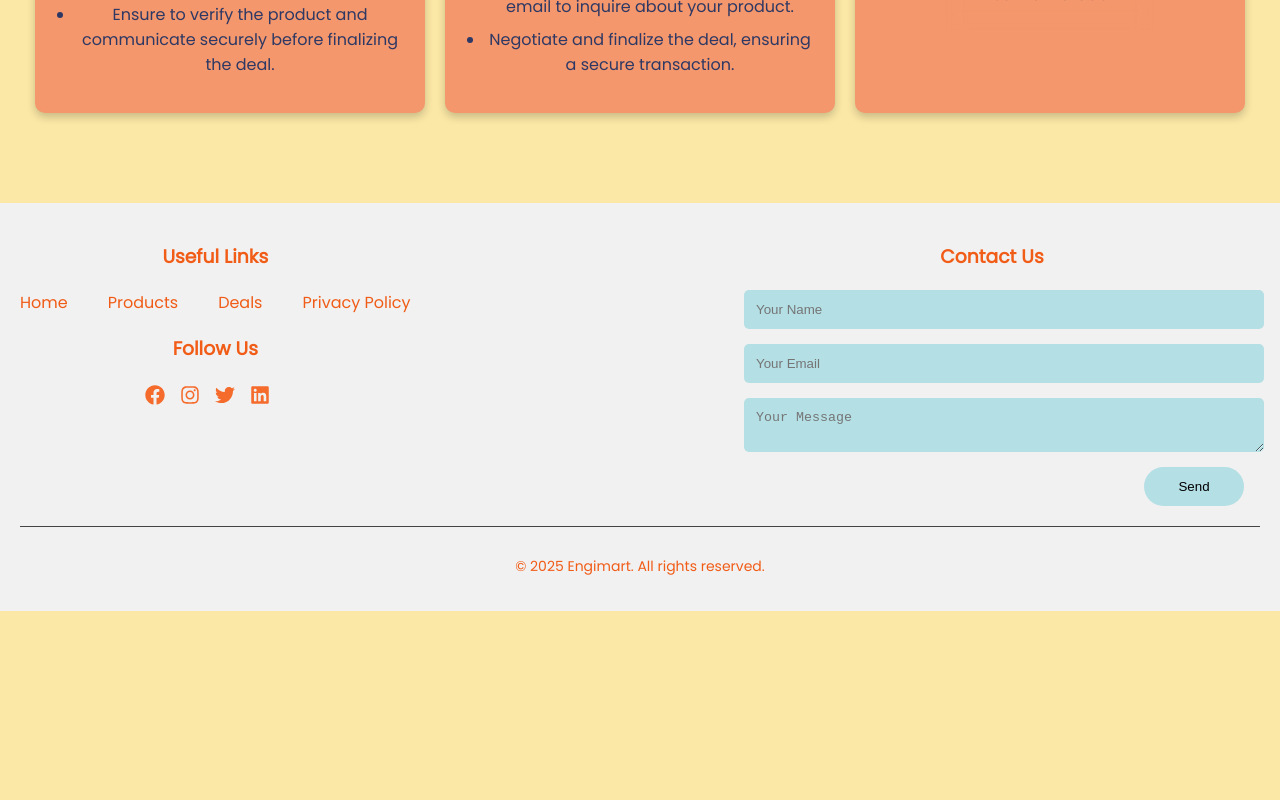
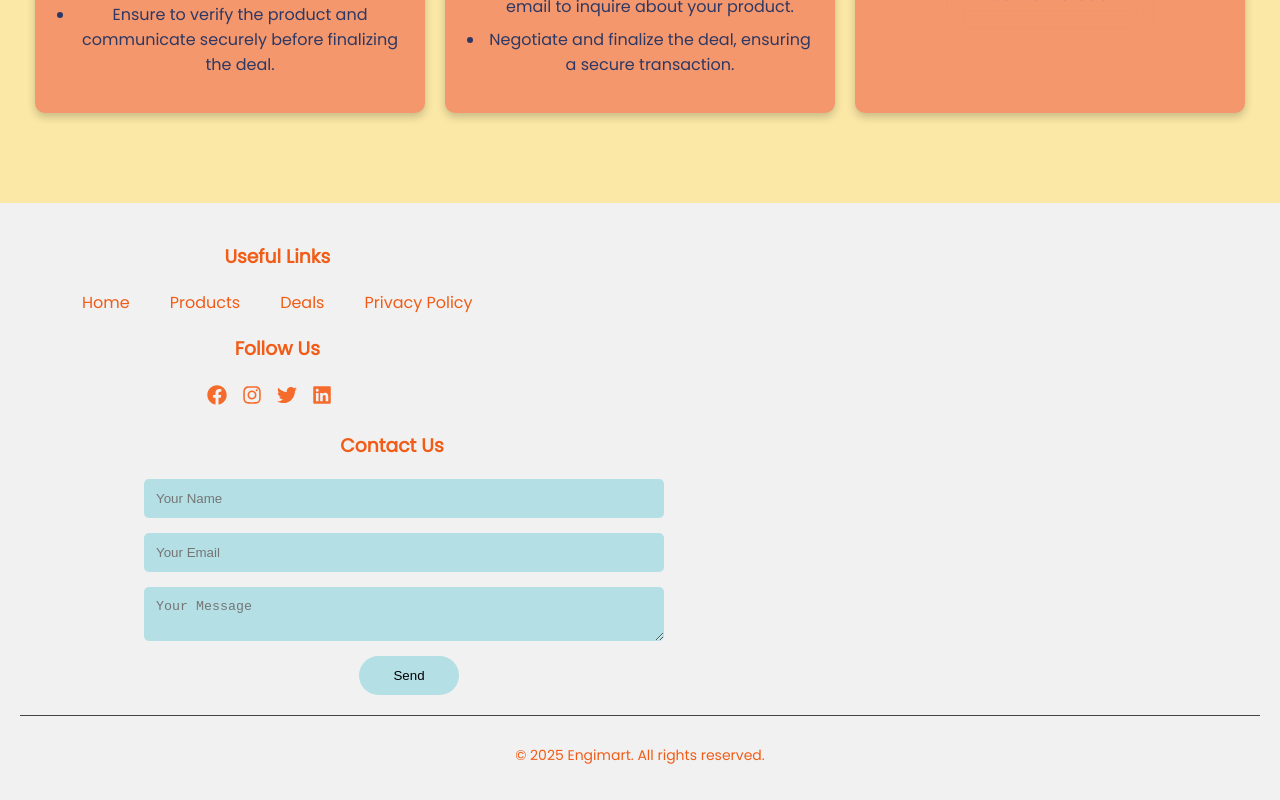
Before and after one commit to patadesanket/engimart, a React (Create React App) app in the folder frontend/: page / in a window 1280 px wide. Shown: the part 1409-2209 px from the top of the page. Before the commit the page ends 2020 px from the top, so only its background shows below. Built offline with nearby package versions, Linux system fonts and the light colour scheme; no server answers.

Commit message:
final push before submission

```diff
--- a/frontend/src/components/Footer.css
+++ b/frontend/src/components/Footer.css
@@ -10,7 +10,10 @@
     align-items: flex-start;  /* Keep everything aligned at the top */
     flex-wrap: wrap;
   }
-
+  .footer-left{
+    margin-left:5%;
+    margin-right: 5%;
+  }
   /* Change links to horizontal */
   .footer-left ul {
     list-style: none;
@@ -43,7 +46,8 @@
 
   .footer-right {
     width: 40%;
-    margin-right: 20px;             /* Increase width of the contact form */
+    margin-right: 10%;
+    margin-left: 10%;             /* Increase width of the contact form */
   }
 
   .footer-right form {
@@ -57,7 +61,7 @@
     padding: 12px;
     border: none;
     border-radius: 5px;
-    background-color: #B4DFE5;
+    background-color: #b4dfe5;
     width: 100%;              /* Ensure form elements fill the right side */
   }
 
@@ -70,7 +74,7 @@
     cursor: pointer;
     transition: 0.5s ease-in-out;
     width: 100px;
-    margin-left: 400px;
+    margin-left: 215px;
 
   }
 
--- a/frontend/src/pages/sell.css
+++ b/frontend/src/pages/sell.css
@@ -282,6 +282,7 @@
 /* 🌟 Input Fields */
 .form-content input {
     width: 90%;
+    margin-left:10px;
     padding: 12px;
     border: 1px solid #f4976c; /* Light blue */
     border-radius: 5px;
@@ -306,6 +307,7 @@
     background: #fbe8a6; /* Soft yellow */
     color: #303c6c; /* Dark navy blue */
     transition: background 0.3s ease-in-out;
+    width: 90%;
 }
 
 .upload-box input[type="file"] {
--- a/frontend/src/pages/signUp.css
+++ b/frontend/src/pages/signUp.css
@@ -4,7 +4,7 @@
     justify-content: center;
     align-items: center;
     height: 100vh;
-    background-color: #f4f4f4;
+    background: linear-gradient(to right, #a855f7, #6366f1);
 }
 
 /* Styling for the SignUp card */
@@ -12,7 +12,7 @@
     background: #fff;
     padding: 30px;
     border-radius: 10px;
-    box-shadow: 0 4px 10px rgba(0, 0, 0, 0.1);
+    box-shadow: 0 14px 20px linear-gradient(to right, #a855f7, #6366f1);
     width: 350px;
     text-align: center;
 }
```
